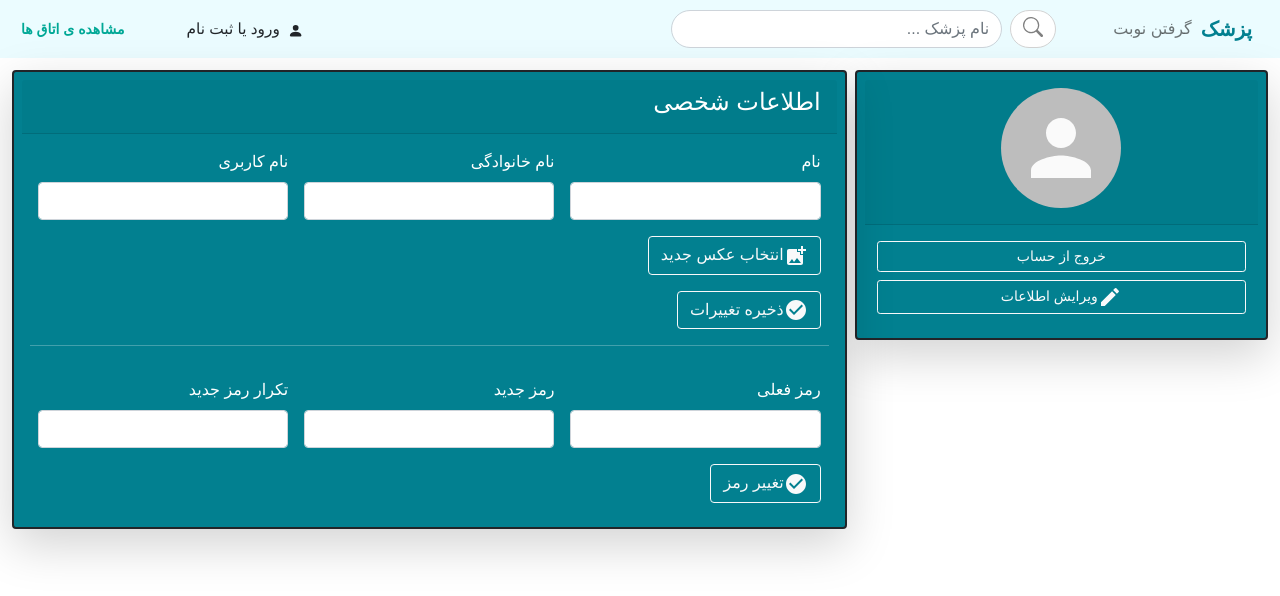
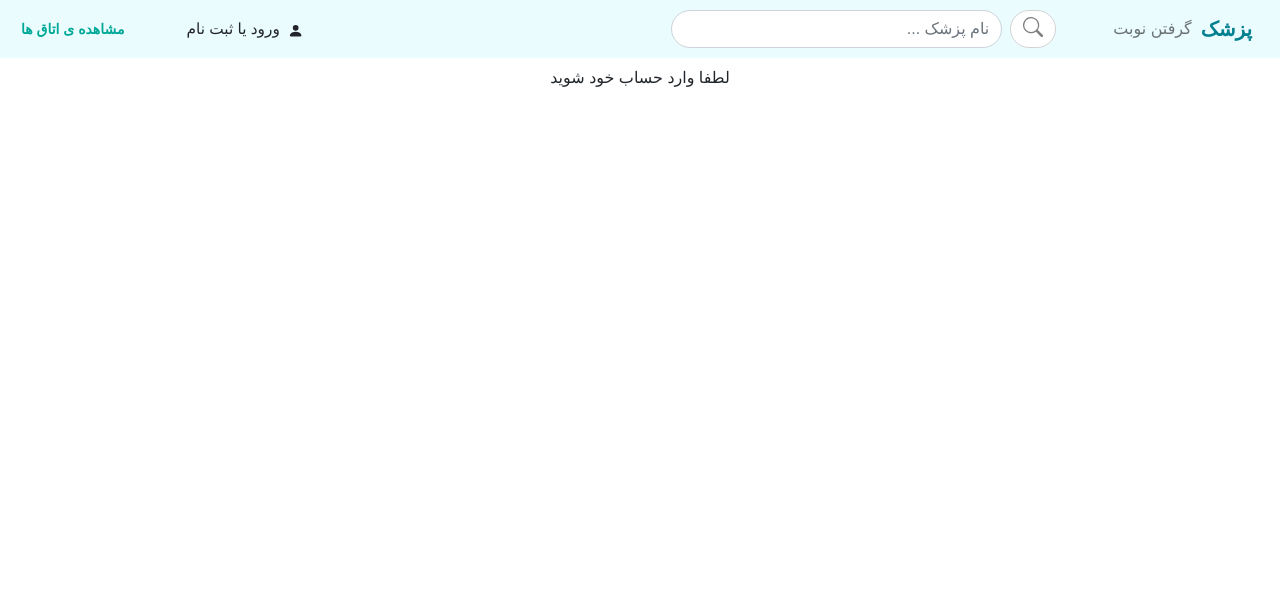
Before and after one commit to MelikaNobakhtian/luna-software-engineering, a React (Create React App) app in the folder Webfront/: page /userProfile in a window 1280 px wide. Shown: the top 596 px of the page. Built offline with nearby package versions, Linux system fonts and the light colour scheme; no server answers.

Commit message:
Add show userprofile page only with token

```diff
--- a/Webfront/src/components/userProfile/userProfile.js
+++ b/Webfront/src/components/userProfile/userProfile.js
@@ -22,7 +22,7 @@ function UserProfile(props) {
   });
 
   useEffect(() => {
-    //if (user.token) {
+    if (!Cookies.get("userTokenA")) {
       axios
         .get(API_BASE_URL + "/user/" + Cookies.get("userId"))
         .then(function (response) {
@@ -39,7 +39,7 @@ function UserProfile(props) {
         .catch(function (error) {
           console.log(error);
         });
-    //}
+    }
   }, []);
 
   const handleChangeInfosClick = (e) => {
@@ -87,7 +87,6 @@ function UserProfile(props) {
       [id]: value,
     }));
   };
-
 
   const handleChangePassClick = (e) => {
     e.preventDefault();
@@ -146,7 +145,6 @@ function UserProfile(props) {
     }));
   };
 
-
   //get image from user
   const [state, setState] = useState({
     navigate: false,
@@ -182,17 +180,20 @@ function UserProfile(props) {
     setOpenSnack(false);
   };
 
-  const handleLogout =()=>{
+  const handleLogout = () => {
     Cookies.remove("userId");
     Cookies.remove("doctorId");
     Cookies.remove("userTokenR");
     Cookies.remove("userTokenA");
-    props.history.push('/login');
-  }
+    props.history.push("/login");
+  };
 
   return (
     <div className="main-content ">
       <div className="container-fluid p-2">
+        {!Cookies.get("userTokenA") ? (
+          <div className="text-center">لطفا وارد حساب خود شوید</div>
+        ) : (
           <div className="d-flex flex-wrap">
             <div className="col-12 col-md-4 ">
               <div className="card border-dark border-2 text-white p-2 m-1 App-color4 shadow-lg">
@@ -210,7 +211,10 @@ function UserProfile(props) {
                   </div>
                 </div>
                 <div class="card-body flex row g-2">
-              <div className="btn btn-outline-light btn-sm" onClick={handleLogout}>
+                  <div
+                    className="btn btn-outline-light btn-sm"
+                    onClick={handleLogout}
+                  >
                     خروج از حساب
                   </div>
                   <div className="btn btn-outline-light btn-sm">
@@ -354,6 +358,7 @@ function UserProfile(props) {
               message={<div style={{ fontSize: 17 }}>{massage}</div>}
             />
           </div>
+        )}
       </div>
     </div>
   );
```
Lines whose indentation alone changed are shown as unchanged.
